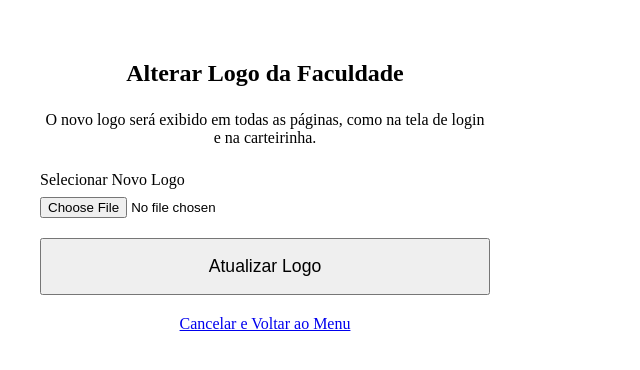
After one commit to TarleyRodrigues/carteirinha-estacio, a Flask app: page /admin/upload-logo in a window 1280 px wide. The commit adds this page. Shown: the top 370 px of the page, without its empty margins (0-640 px from the left). Run offline with Flask 3, Linux system fonts and the light colour scheme; the visitor is signed in with stand-in values (Sample User, id 1); some libraries are stand-ins or nearby versions.

Commit message:
Add upload logo template for admin panel
- Created a new HTML template for uploading the faculty logo.
- Included form handling for logo file uploads with error display.
- Added a back link to return to the main menu.

```diff
--- a/app/forms.py
+++ b/app/forms.py
@@ -33,3 +33,10 @@ class FotoPerfilForm(FlaskForm):
         FileAllowed(['jpg', 'jpeg', 'png'], 'Apenas imagens do tipo JPG, JPEG e PNG são permitidas.')
     ])
     submit = SubmitField('Salvar Foto')
+
+class LogoUploadForm(FlaskForm):
+    logo = FileField('Selecionar Novo Logo', validators=[
+        FileRequired(),
+        FileAllowed(['png', 'jpg', 'jpeg', 'svg'], 'Apenas imagens (PNG, JPG, SVG) são permitidas.')
+    ])
+    submit = SubmitField('Atualizar Logo')
--- a/app/routes.py
+++ b/app/routes.py
@@ -11,8 +11,11 @@ from app.forms import (
     CadastroForm,
     EditarPerfilForm,
     AlterarSenhaForm,
-    FotoPerfilForm
+    FotoPerfilForm,
+    LogoUploadForm
 )
+
+
 
 bp = Blueprint('main', __name__)
 
@@ -166,6 +169,33 @@ def cadastro_estudante():
 
     return render_template('admin/cadastro_estudante.html', title='Cadastro de Estudante', form=form)
 
+# em app/routes.py
+
+@bp.route('/admin/upload-logo', methods=['GET', 'POST'])
+def upload_logo():
+    # Proteção: Garante que apenas o admin acesse
+    if 'aluno_id' not in session:
+        return redirect(url_for('main.login'))
+    user_logado = Aluno.query.get(session['aluno_id'])
+    if not user_logado or not user_logado.is_admin:
+        flash('Acesso negado.', 'danger')
+        return redirect(url_for('main.menu'))
+
+    form = LogoUploadForm()
+    if form.validate_on_submit():
+        logo_file = form.logo.data
+        # Usamos um nome de arquivo FIXO
+        filename = 'logo_faculdade.png'
+        save_path = os.path.join(current_app.root_path, 'static', 'img', filename)
+
+        # Salva o novo logo, substituindo o antigo se existir
+        logo_file.save(save_path)
+
+        flash('Logo da faculdade atualizado com sucesso!', 'success')
+        return redirect(url_for('main.menu'))
+
+    return render_template('admin/upload_logo.html', title='Alterar Logo da Faculdade', form=form)
+
 # Rota de Logout
 @bp.route('/logout')
 def logout():
--- /dev/null
+++ b/app/templates/admin/upload_logo.html
@@ -0,0 +1,33 @@
+
+
+{% block page_css %}
+    <link rel="stylesheet" href="{{ url_for('static', filename='css/forms.css') }}">
+{% endblock %}
+
+{% block content %}
+<div class="form-container">
+    <h2>Alterar Logo da Faculdade</h2>
+    <p style="margin-bottom: 1.5rem;">O novo logo será exibido em todas as páginas, como na tela de login e na carteirinha.</p>
+
+    <form method="POST" enctype="multipart/form-data" action="">
+        {{ form.hidden_tag() }}
+        <div class="form-group">
+            {{ form.logo.label }}
+            {{ form.logo(class="form-control-file") }}
+            {% if form.logo.errors %}
+                <div class="form-errors">
+                    {% for error in form.logo.errors %}
+                        <span>{{ error }}</span>
+                    {% endfor %}
+                </div>
+            {% endif %}
+        </div>
+        <div class="form-group">
+            {{ form.submit(class="btn") }}
+        </div>
+    </form>
+    <div class="back-link" style="margin-top: 1rem;">
+        <a href="{{ url_for('main.menu') }}">Cancelar e Voltar ao Menu</a>
+    </div>
+</div>
+{% endblock %}
--- a/app/templates/carteirinha.html
+++ b/app/templates/carteirinha.html
@@ -8,7 +8,9 @@
 <div class="carteirinha-container">
     <div class="carteirinha">
         <div class="carteirinha-header">
-            <img src="{{ url_for('static', filename='img/logo-estacio.png') }}" alt="Logo Estácio" class="logo-carteirinha">
+            <img src="{{ url_for('static', filename='img/logo_faculdade.png') }}"
+                onerror="this.onerror=null; this.src='{{ url_for('static', filename='img/logo_default.png') }}'"
+                alt="Logo Estácio" class="logo-carteirinha">
             <h4>Nome da Faculdade: Estácio</h4>
         </div>
         <div class="carteirinha-body">
--- a/app/templates/login.html
+++ b/app/templates/login.html
@@ -6,7 +6,9 @@
 
 {% block content %}
     <div class="login-container">
-        <img src="{{ url_for('static', filename='img/logo-estacio.png') }}" alt="Logo Estácio" class="logo">
+        <img src="{{ url_for('static', filename='img/logo_faculdade.png') }}"
+            onerror="this.onerror=null; this.src='{{ url_for('static', filename='img/logo_default.png') }}'"
+            alt="Logo Estácio" class="logo">
         <h2>Acessar Portal</h2>
 
         {% with messages = get_flashed_messages(with_categories=true) %}
--- a/app/templates/menu.html
+++ b/app/templates/menu.html
@@ -20,6 +20,7 @@
         <hr>
         <h4 class="admin-title">Área do Administrador</h4>
         <a href="{{ url_for('main.cadastro_estudante') }}" class="menu-option admin-option">Cadastro de Estudante</a>
+        <a href="{{ url_for('main.upload_logo') }}" class="menu-option admin-option">Alterar Logo</a> <!-- ADICIONE ESTA LINHA -->
         {% endif %}
     </div>
 </div>
```
Also changed, not shown: app/static/img/logo-estacio.png (deleted), app/static/img/logo_default.png (added), app/static/img/logo_faculdade.png (added), app/static/uploads/1_admin.jpg (added), instance/site.db.
